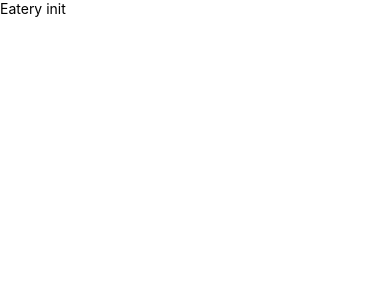
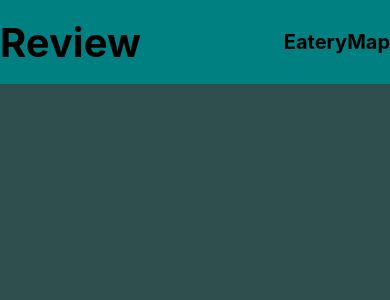
Before and after one commit to rnjsrntkd95/Eatery, a React Native app: screen / in a window 390 px wide. Shown: the top 300 px of the page. Built offline with nearby package versions, Linux system fonts and the light colour scheme.

Commit message:
init 'base register page'

```diff
--- a/App.js
+++ b/App.js
@@ -3,14 +3,49 @@ import React, { Component } from 'react';
 import {
   View,
   Text,
+  StyleSheet,
+  TouchableHighlight,
 } from 'react-native';
 
 export default class App extends Component {
   render() {
     return (
-      <View>
-        <Text>Eatery init</Text>
+      // <View style={{flexDirection: 'row'}}>
+      //   <View style={{backgroundColor: 'powderblue', flex:1}}/>
+      //   <Text style={styles.main}>가게명</Text>
+      // </View>
+    <View style={{flex: 1}}>
+
+      <View style={styles.name}>
+        <Text style={{
+          fontSize: 40,
+          fontWeight: 'bold',
+        }}>Review</Text>
+
+        <Text style={{
+          fontSize: 20,
+          fontWeight: 'bold',
+        }}>EateryMap</Text>
+
       </View>
+      <View style={styles.ground}></View>
+
+    </View>
     )
   };
-}
+};
+
+const styles = StyleSheet.create({
+  name: {
+    backgroundColor: '#008080',
+    flex: 1,
+    flexDirection: 'row',
+    alignItems: 'center',
+    justifyContent: 'space-between'
+  },
+  ground: {
+    flex: 9,
+    backgroundColor: '#2f4f4f',
+  }
+
+});
```
